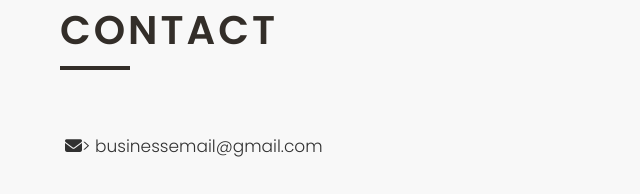
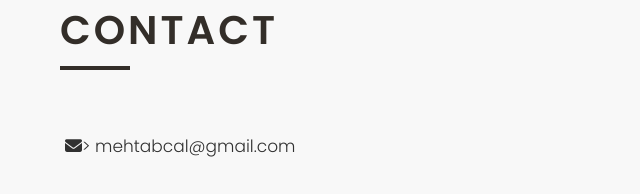
Before and after one commit to Mehtaab-010110/Photography_Website, a plain HTML site: page index.html in a window 1280 px wide. Shown: the part 4700-4894 px from the top of the page, 0-640 px from the left. Drawn offline with Linux system fonts and the light colour scheme.

Commit message:
email update

```diff
--- a/index.html
+++ b/index.html
@@ -242,7 +242,7 @@
                     <div class="contact-left">
                         <div class = "title"><h2>Contact</h2></div>
                         <p class="lead"><i class = "fas fa-envelope"></i>>
-                        businessemail@gmail.com
+                        mehtabcal@gmail.com
                         </p>
                         <form action="">
                             <input type="text" class="form-control" placeholder="Your name">
```
